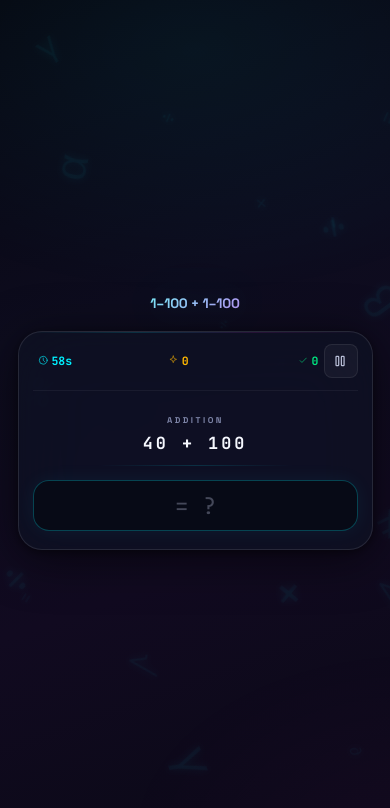
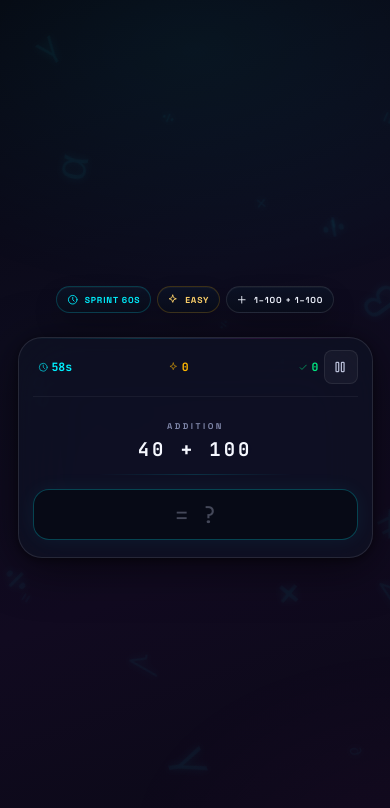
Before and after one commit to Darlayx0/Math-Snap, a website built with Vite: page index.html in a window 390 px wide. Both pictures are taken after a click on the button "Mulai". Built offline with nearby package versions, Linux system fonts and the light colour scheme.

Commit message:
Balance advanced difficulties and refine session metadata

```diff
--- a/src/main.js
+++ b/src/main.js
@@ -3,6 +3,8 @@ import './style.css';
 // ============================================
 // Constants & Configuration
 // ============================================
+const DIFFICULTY_NAMES = ['Easy', 'Normal', 'Hard', 'Expert', 'Master'];
+
 const OPERATIONS = {
   addition: {
     label: 'Addition',
@@ -10,11 +12,11 @@ const OPERATIONS = {
     icon: 'plus',
     desc: 'Test your adding speed',
     levels: [
-      { max: 100, label: '1–100 + 1–100', stars: '★' },
-      { max: 1000, label: '1–1K + 1–1K', stars: '★★' },
-      { max: 10000, label: '1–10K + 1–10K', stars: '★★★' },
-      { max: 100000, label: '1–100K + 1–100K', stars: '★★★★' },
-      { max: 1000000, label: '1–1M + 1–1M', stars: '★★★★★' },
+      { max: 100, label: '1–100 + 1–100', difficultyName: DIFFICULTY_NAMES[0] },
+      { max: 1000, label: '1–1K + 1–1K', difficultyName: DIFFICULTY_NAMES[1] },
+      { max: 10000, label: '1–10K + 1–10K', difficultyName: DIFFICULTY_NAMES[2] },
+      { max: 100000, label: '1–100K + 1–100K', difficultyName: DIFFICULTY_NAMES[3] },
+      { max: 1000000, label: '1–1M + 1–1M', difficultyName: DIFFICULTY_NAMES[4] },
     ],
   },
   subtraction: {
@@ -23,11 +25,11 @@ const OPERATIONS = {
     icon: 'minus',
     desc: 'Sharpen your subtraction speed',
     levels: [
-      { max: 100, label: '1–100 - 1–100', stars: '★' },
-      { max: 1000, label: '1–1K - 1–1K', stars: '★★' },
-      { max: 10000, label: '1–10K - 1–10K', stars: '★★★' },
-      { max: 100000, label: '1–100K - 1–100K', stars: '★★★★' },
-      { max: 1000000, label: '1–1M - 1–1M', stars: '★★★★★' },
+      { max: 100, label: '1–100 - 1–100', difficultyName: DIFFICULTY_NAMES[0] },
+      { max: 1000, label: '1–1K - 1–1K', difficultyName: DIFFICULTY_NAMES[1] },
+      { max: 10000, label: '1–10K - 1–10K', difficultyName: DIFFICULTY_NAMES[2] },
+      { max: 100000, label: '1–100K - 1–100K', difficultyName: DIFFICULTY_NAMES[3] },
+      { max: 1000000, label: '1–1M - 1–1M', difficultyName: DIFFICULTY_NAMES[4] },
     ],
   },
   multiplication: {
@@ -36,11 +38,11 @@ const OPERATIONS = {
     icon: 'multiply',
     desc: 'Master your times tables',
     levels: [
-      { max: 10, label: '1–10 × 1–10', stars: '★' },
-      { max: 30, label: '1–30 × 1–30', stars: '★★' },
-      { max: 100, label: '1–100 × 1–100', stars: '★★★' },
-      { max: 1000, label: '1–1K × 1–1K', stars: '★★★★' },
-      { max: 10000, label: '1–10K × 1–10K', stars: '★★★★★' },
+      { max: 10, label: '1–10 × 1–10', difficultyName: DIFFICULTY_NAMES[0] },
+      { max: 30, label: '1–30 × 1–30', difficultyName: DIFFICULTY_NAMES[1] },
+      { max: 100, label: '1–100 × 1–100', difficultyName: DIFFICULTY_NAMES[2] },
+      { max: 300, label: '1–300 × 1–300', difficultyName: DIFFICULTY_NAMES[3] },
+      { max: 1000, label: '1–1K × 1–1K', difficultyName: DIFFICULTY_NAMES[4] },
     ],
   },
   division: {
@@ -49,11 +51,11 @@ const OPERATIONS = {
     icon: 'divide',
     desc: 'Practice fast decimal division',
     levels: [
-      { max: 10, label: '1–10 ÷ 1–10', stars: '★' },
-      { max: 30, label: '1–30 ÷ 1–30', stars: '★★' },
-      { max: 100, label: '1–100 ÷ 1–100', stars: '★★★' },
-      { max: 1000, label: '1–1K ÷ 1–1K', stars: '★★★★' },
-      { max: 10000, label: '1–10K ÷ 1–10K', stars: '★★★★★' },
+      { max: 10, label: '1–10 ÷ 1–10', difficultyName: DIFFICULTY_NAMES[0] },
+      { max: 30, label: '1–30 ÷ 1–30', difficultyName: DIFFICULTY_NAMES[1] },
+      { max: 100, label: '1–100 ÷ 1–100', difficultyName: DIFFICULTY_NAMES[2] },
+      { max: 300, label: '1–300 ÷ 1–300', difficultyName: DIFFICULTY_NAMES[3] },
+      { max: 1000, label: '1–1K ÷ 1–1K', difficultyName: DIFFICULTY_NAMES[4] },
     ],
   },
 };
@@ -156,14 +158,30 @@ function renderModeIcon(name, className = '') {
   return renderIcon(GAME_MODES[name]?.icon || 'spark', className);
 }
 
-function renderRankDots(rank) {
-  return `<div class="diff-rank" aria-label="Difficulty ${rank}">${Array.from({ length: 5 }, (_, index) => `
-    <span class="rank-dot ${index < rank ? 'active' : ''}"></span>
-  `).join('')}</div>`;
+function renderLabelIcon(name, text) {
+  return `<span class="label-with-icon">${renderIcon(name, 'inline-icon')}<span>${text}</span></span>`;
 }
 
-function renderLabelIcon(name, text) {
-  return `<span class="label-with-icon">${renderIcon(name, 'inline-icon')}<span>${text}</span></span>`;
+function renderSessionMeta(level = state.level, gameMode = state.gameMode, operation = state.operation, extraClass = '') {
+  const mode = GAME_MODES[gameMode];
+  const activeLevel = level || OPERATIONS[operation].levels[state.selectedLevelIdx];
+
+  const items = [
+    { tone: 'meta-mode', icon: renderModeIcon(gameMode, 'session-meta-icon'), text: mode.label },
+    { tone: 'meta-tier', icon: renderIcon('spark', 'session-meta-icon'), text: activeLevel.difficultyName },
+    { tone: 'meta-operation', icon: renderOperationIcon(operation, 'session-meta-icon'), text: activeLevel.label },
+  ];
+
+  return `
+    <div class="session-meta ${extraClass}">
+      ${items.map((item) => `
+        <span class="session-meta-chip ${item.tone}">
+          ${item.icon}
+          <span class="session-meta-text">${item.text}</span>
+        </span>
+      `).join('')}
+    </div>
+  `;
 }
 
 function renderHudStat(icon, id, value, tone, title) {
@@ -502,8 +520,8 @@ function getMenuDifficultyCardsMarkup() {
     <div class="diff-card ${state.selectedLevelIdx === i ? 'is-selected' : ''}" data-idx="${i}" id="diff-${i}">
       <div class="diff-main">
         <div class="diff-head">
-          <div class="diff-label">${lvl.label}</div>
-          <div class="diff-side">${renderRankDots(lvl.stars.length)}</div>
+          <div class="diff-label">${lvl.difficultyName}</div>
+          <div class="diff-side">${lvl.label}</div>
         </div>
         <div class="diff-meta">
           <span class="diff-stat score-record">${renderIcon('trophy', 'mini-icon')} ${hs(lvl)}</span>
@@ -691,7 +709,7 @@ function renderGame() {
   app.innerHTML = `
     <div class="game-container game-active">
       <div class="header page-header game-header-top">
-        <h1>${state.level.label}</h1>
+        ${renderSessionMeta(state.level, state.gameMode, state.operation, 'session-meta-header')}
       </div>
 
       <div class="game-screen glass-panel">
@@ -1007,12 +1025,12 @@ function fitProblemText(el) {
   const container = el.parentElement;
   if (!container) return;
   const maxW = container.clientWidth - 8;
-  const baseSizes = [3.3, 2.8, 2.3, 1.9, 1.5, 1.2];
+  const baseSizes = [3.55, 3.1, 2.7, 2.25, 1.8, 1.35];
   for (const size of baseSizes) {
     el.style.fontSize = size + 'rem';
     if (el.scrollWidth <= maxW) return;
   }
-  el.style.fontSize = '1.2rem';
+  el.style.fontSize = '1.35rem';
 }
 
 function checkAnswer(userAnswer) {
@@ -1255,7 +1273,6 @@ function endGame() {
 }
 
 function renderEnd(records = {}) {
-  const op = OPERATIONS[state.operation];
   const mode = GAME_MODES[state.gameMode];
   const isRace = isRaceMode();
 
@@ -1275,7 +1292,7 @@ function renderEnd(records = {}) {
       </div>
 
       <div class="end-screen glass-panel">
-        <div class="game-mode-label" style="margin:-0.5rem 0">${renderModeIcon(state.gameMode, 'inline-icon')} ${mode.label} • ${renderOperationIcon(state.operation, 'inline-icon')} ${state.level.label}</div>
+        ${renderSessionMeta(state.level, state.gameMode, state.operation, 'session-meta-end')}
 
         ${hasAnyRecord ? `<div class="new-record">${renderIcon('spark', 'inline-icon')} New Record!</div>` : ''}
 
--- a/src/style.css
+++ b/src/style.css
@@ -489,6 +489,8 @@ body::after {
   font-family: var(--font-display);
   min-width: 152px;
   flex: 0 0 auto;
+  min-height: 64px;
+  justify-content: flex-start;
 }
 
 .mode-tab:hover {
@@ -768,12 +770,13 @@ body::after {
 }
 
 .diff-card .diff-label {
-  font-weight: 600;
-  font-size: 0.95rem;
-  font-family: var(--font-mono);
+  font-weight: 700;
+  font-size: 0.92rem;
+  font-family: var(--font-display);
   color: var(--text-main);
   min-width: 0;
   white-space: nowrap;
+  letter-spacing: 0.4px;
 }
 
 .diff-meta {
@@ -829,31 +832,19 @@ body::after {
 }
 
 .diff-side {
-  display: flex;
+  display: inline-flex;
   align-items: center;
   justify-content: flex-end;
-  flex-shrink: 0;
-}
-
-.diff-rank {
-  display: inline-flex;
-  align-items: center;
-  gap: 0.32rem;
-}
-
-.rank-dot {
-  width: 0.45rem;
-  height: 0.45rem;
-  border-radius: 999px;
-  background: rgba(255, 255, 255, 0.12);
-  border: 1px solid rgba(255, 255, 255, 0.08);
-  box-shadow: inset 0 0 0 1px rgba(255, 255, 255, 0.02);
-}
-
-.rank-dot.active {
-  background: linear-gradient(135deg, rgba(255, 209, 102, 0.95), rgba(255, 154, 60, 0.95));
-  border-color: rgba(255, 198, 88, 0.75);
-  box-shadow: 0 0 12px rgba(255, 187, 64, 0.25);
+  flex-shrink: 1;
+  min-width: 0;
+  max-width: 62%;
+  font-size: 0.74rem;
+  font-weight: 600;
+  font-family: var(--font-mono);
+  color: var(--text-dim);
+  white-space: nowrap;
+  overflow: hidden;
+  text-overflow: ellipsis;
 }
 
 .screen-actions,
@@ -1339,13 +1330,64 @@ body::after {
 
 .game-active .game-header-top {
   display: block;
-  padding: 0.1rem 0 0.15rem;
-}
-
-.game-header-top h1 {
-  font-size: 1.12rem;
-  margin-bottom: 0;
-  letter-spacing: -0.2px;
+  padding: 0.05rem 0 0.45rem;
+}
+
+.session-meta {
+  display: flex;
+  flex-wrap: wrap;
+  align-items: center;
+  justify-content: center;
+  gap: 0.5rem;
+}
+
+.session-meta-chip {
+  display: inline-flex;
+  align-items: center;
+  gap: 0.45rem;
+  min-width: 0;
+  padding: 0.52rem 0.85rem;
+  border-radius: var(--radius-pill);
+  border: 1px solid rgba(255, 255, 255, 0.08);
+  background: linear-gradient(180deg, rgba(13, 20, 39, 0.88), rgba(9, 14, 27, 0.78));
+  box-shadow: 0 12px 24px rgba(0, 0, 0, 0.18), inset 0 1px 0 rgba(255, 255, 255, 0.03);
+}
+
+.session-meta-text {
+  min-width: 0;
+  white-space: nowrap;
+  overflow: hidden;
+  text-overflow: ellipsis;
+  font-size: 0.72rem;
+  font-weight: 700;
+  letter-spacing: 1px;
+  text-transform: uppercase;
+}
+
+.session-meta-icon {
+  width: 0.82rem;
+  height: 0.82rem;
+  flex-shrink: 0;
+}
+
+.session-meta-chip.meta-mode {
+  color: var(--neon-cyan);
+  border-color: rgba(0, 240, 255, 0.2);
+}
+
+.session-meta-chip.meta-tier {
+  color: #ffd36b;
+  border-color: rgba(255, 184, 0, 0.2);
+}
+
+.session-meta-chip.meta-operation {
+  color: #f1f5ff;
+  border-color: rgba(255, 255, 255, 0.1);
+  max-width: min(100%, 350px);
+}
+
+.session-meta-end {
+  margin: -0.15rem 0 0.85rem;
 }
 
 /* â€”â€”â€” HUD Strip â€”â€”â€” */
@@ -1517,17 +1559,6 @@ body::after {
   color: var(--neon-cyan);
 }
 
-.game-mode-label {
-  font-size: 0.75rem;
-  color: var(--text-dim);
-  font-weight: 600;
-  letter-spacing: 1.5px;
-  text-transform: uppercase;
-  display: inline-flex;
-  align-items: center;
-  gap: 0.5rem;
-}
-
 /* Timer warning */
 .hud-cell .hud-val.time-warn,
 .hud-cell.time-warn .hud-val {
@@ -1560,7 +1591,7 @@ body::after {
 }
 
 .problem-text {
-  font-size: 3.3rem;
+  font-size: 3.55rem;
   font-weight: 700;
   font-family: var(--font-mono);
   letter-spacing: 3px;
@@ -2156,11 +2187,13 @@ body::after {
   .answer-display, #answer-input { font-size: 1.65rem; padding: 0.65rem; }
   .key-btn { padding: 0.72rem; font-size: 1.2rem; }
   .mode-switch { padding: 0.35rem; gap: 0.45rem; }
-  .mode-tab { min-width: 142px; padding: 0.68rem 0.75rem; gap: 0.5rem; }
+  .mode-tab { min-width: 156px; flex: 0 0 156px; padding: 0.72rem 0.78rem; gap: 0.55rem; align-items: center; }
   .mode-tab-icon { width: 1.8rem; height: 1.8rem; border-radius: 10px; }
+  .mode-tab-copy { justify-content: center; }
   .mode-tab-label { font-size: 0.78rem; white-space: nowrap; }
   .diff-card { align-items: stretch; }
   .diff-head { gap: 0.65rem; }
+  .diff-side { max-width: 58%; font-size: 0.68rem; }
   .menu-left-bottom { flex-direction: column; align-items: stretch; }
   .danger-link, .utility-link { justify-content: center; width: 100%; }
   .panel-right-header { display: none; }
@@ -2172,7 +2205,10 @@ body::after {
   .combo-val { font-size: 0.62rem; }
   .pause-btn { width: 34px; height: 34px; border-radius: 8px; }
   .game-screen { padding: 0.85rem 1rem 1.25rem !important; }
-  .game-header-top h1 { font-size: 0.98rem; }
+  .session-meta { gap: 0.42rem; }
+  .session-meta-chip { padding: 0.46rem 0.68rem; max-width: 100%; }
+  .session-meta-text { font-size: 0.62rem; letter-spacing: 0.85px; }
+  .session-meta-chip.meta-operation { max-width: 100%; }
   .diff-meta { gap: 0.32rem; }
   .diff-stat { padding: 0.24rem 0.45rem; font-size: 0.64rem; }
   .op-chip { padding: 0.65rem 0.3rem 0.55rem; }
```
